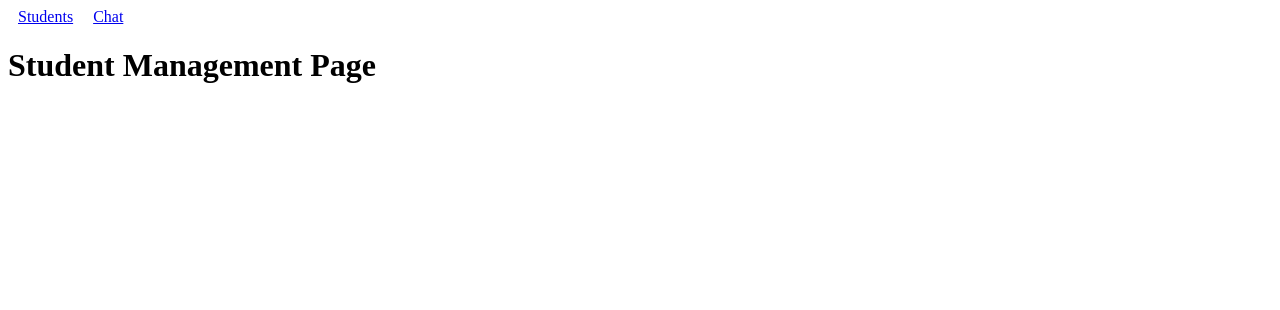
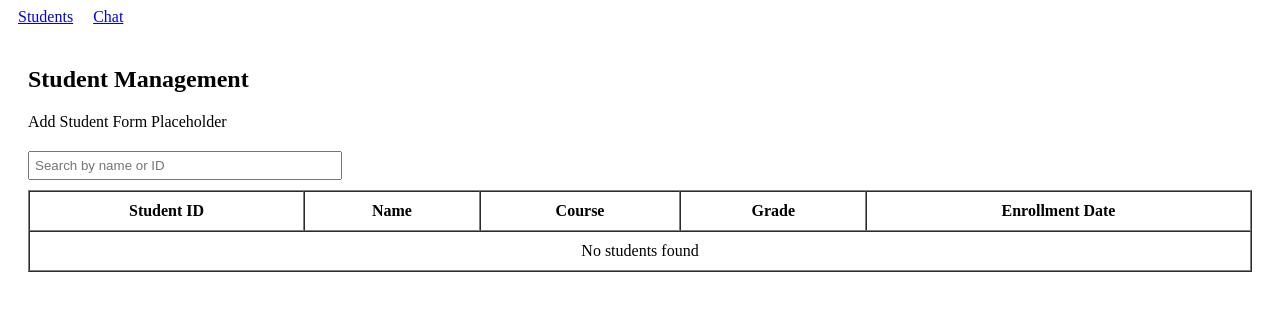
Before and after one commit to nupurad/student-management-platform, a React (Create React App) app: page /students in a window 1280 px wide. Shown: the top 310 px of the page. Built offline with nearby package versions, Linux system fonts and the light colour scheme.

Commit message:
Basic Student Table template

```diff
--- a/src/App.js
+++ b/src/App.js
@@ -1,7 +1,7 @@
 import { Routes, Route, Navigate } from 'react-router-dom';
+import Navbar from './components/Navbar';
 import Students from './pages/Students';
 import Chat from './pages/Chat';
-import Navbar from './components/Navbar';
 
 function App() {
   return (
--- /dev/null
+++ b/src/components/StudentForm.js
@@ -0,0 +1,3 @@
+export default function StudentForm() {
+    return <div>Add Student Form Placeholder</div>;
+  }
--- /dev/null
+++ b/src/components/StudentTable.js
@@ -0,0 +1,54 @@
+import { useState } from 'react';
+
+export default function StudentTable({ students }) {
+  const [searchTerm, setSearchTerm] = useState('');
+
+  const filteredStudents = students.filter(student =>
+    student.name.toLowerCase().includes(searchTerm.toLowerCase()) ||
+    student.id.toLowerCase().includes(searchTerm.toLowerCase())
+  );
+
+  return (
+    <div style={{ marginTop: '20px' }}>
+
+      {/* Search Bar */}
+      <input
+        type="text"
+        placeholder="Search by name or ID"
+        value={searchTerm}
+        onChange={(e) => setSearchTerm(e.target.value)}
+        style={{ marginBottom: '10px', padding: '5px', width: '300px' }}
+      />
+
+      {/* Table */}
+      <table border="1" cellPadding="10" cellSpacing="0" width="100%">
+        <thead>
+          <tr>
+            <th>Student ID</th>
+            <th>Name</th>
+            <th>Course</th>
+            <th>Grade</th>
+            <th>Enrollment Date</th>
+          </tr>
+        </thead>
+        <tbody>
+          {filteredStudents.length === 0 ? (
+            <tr>
+              <td colSpan="5" align="center">No students found</td>
+            </tr>
+          ) : (
+            filteredStudents.map((student, index) => (
+              <tr key={index}>
+                <td>{student.id}</td>
+                <td>{student.name}</td>
+                <td>{student.course}</td>
+                <td>{student.grade}</td>
+                <td>{student.enrollmentDate}</td>
+              </tr>
+            ))
+          )}
+        </tbody>
+      </table>
+    </div>
+  );
+}
--- a/src/pages/Students.js
+++ b/src/pages/Students.js
@@ -1,3 +1,23 @@
-export default function Students() {
-    return <h1>Student Management Page</h1>;
-  }
+import { useState, useEffect } from 'react';
+import StudentTable from '../components/StudentTable';
+import AddStudentForm from '../components/StudentForm';
+
+
+  export default function Students() {
+  const [students, setStudents] = useState(() => {
+  const saved = localStorage.getItem('students');
+  return saved ? JSON.parse(saved) : [];
+  });
+
+  useEffect(() => {
+    localStorage.setItem('students', JSON.stringify(students));
+  }, [students]);
+
+  return (
+    <div style={{ padding: '20px' }}>
+      <h2>Student Management</h2>
+      <AddStudentForm setStudents={setStudents} />
+      <StudentTable students={students} setStudents={setStudents} />
+    </div>
+  );
+}
```
